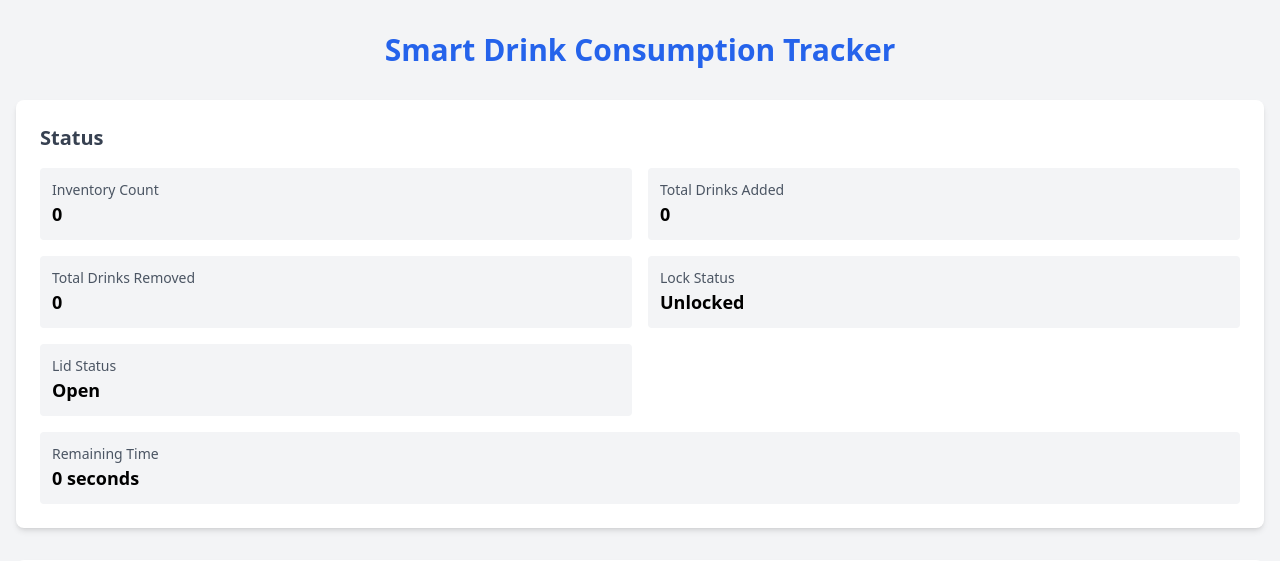
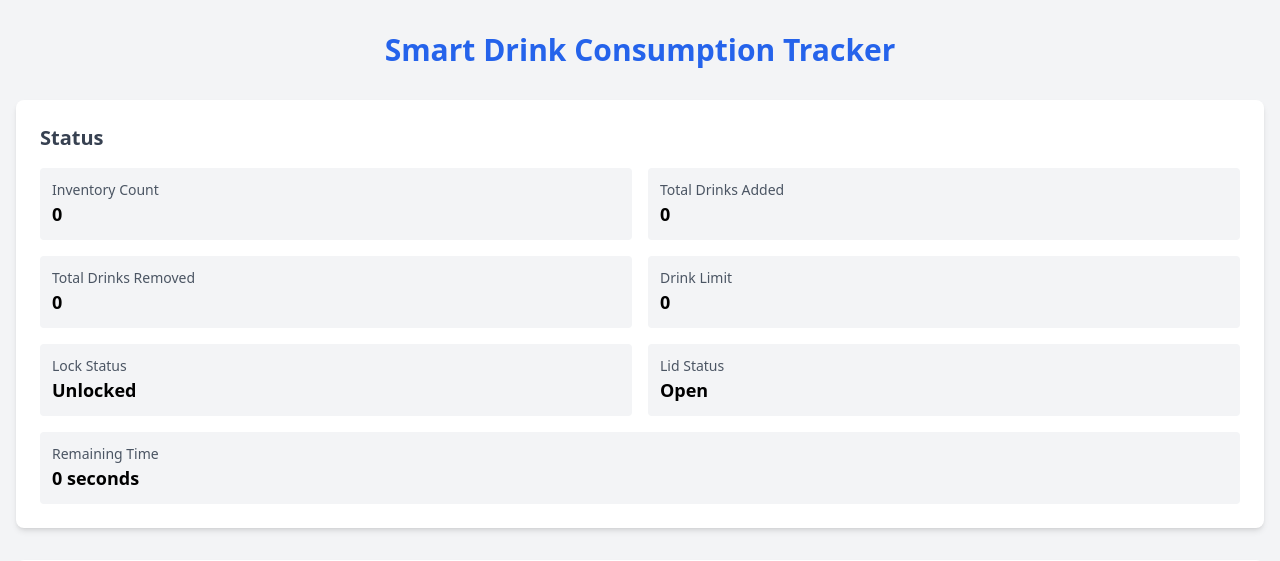
Before and after one commit to wisehermit22/IoT-Group42, a Flask app: page / in a window 1280 px wide. Shown: the top 561 px of the page. Run offline with Flask 3, Linux system fonts and the light colour scheme; parts of the project's set-up code (start-up, migrations or seed data) failed here and were passed over; some libraries are stand-ins or nearby versions.

Commit message:
More even more stuff

```diff
--- a/static/script.js
+++ b/static/script.js
@@ -10,6 +10,7 @@ socket.on('status_update', function(data) {
     document.getElementById('inventory-count').textContent = data.inventory_count;
     document.getElementById('total-add-count').textContent = data.added_count;
     document.getElementById('total-rem-count').textContent = data.consumption_count;
+    document.getElementById('consumption-limit').textContent = data.consumption_limit;
     document.getElementById('lock-status').textContent = data.lock_status ? 'Locked' : 'Unlocked';
     document.getElementById('lid-status').textContent = data.lid_status ? 'Closed' : 'Open';
     document.getElementById('remaining-time').textContent = data.lockout_remaining;
--- a/templates/index.html
+++ b/templates/index.html
@@ -25,6 +25,10 @@
                 <div class="bg-gray-100 p-3 rounded">
                     <p class="text-sm text-gray-600">Total Drinks Removed</p>
                     <p class="text-lg font-bold" id="total-rem-count">0</p>
+                </div>
+                <div class="bg-gray-100 p-3 rounded">
+                    <p class="text-sm text-gray-600">Drink Limit</p>
+                    <p class="text-lg font-bold" id="consumption-limit">0</p>
                 </div>
                 <div class="bg-gray-100 p-3 rounded">
                     <p class="text-sm text-gray-600">Lock Status</p>
```
